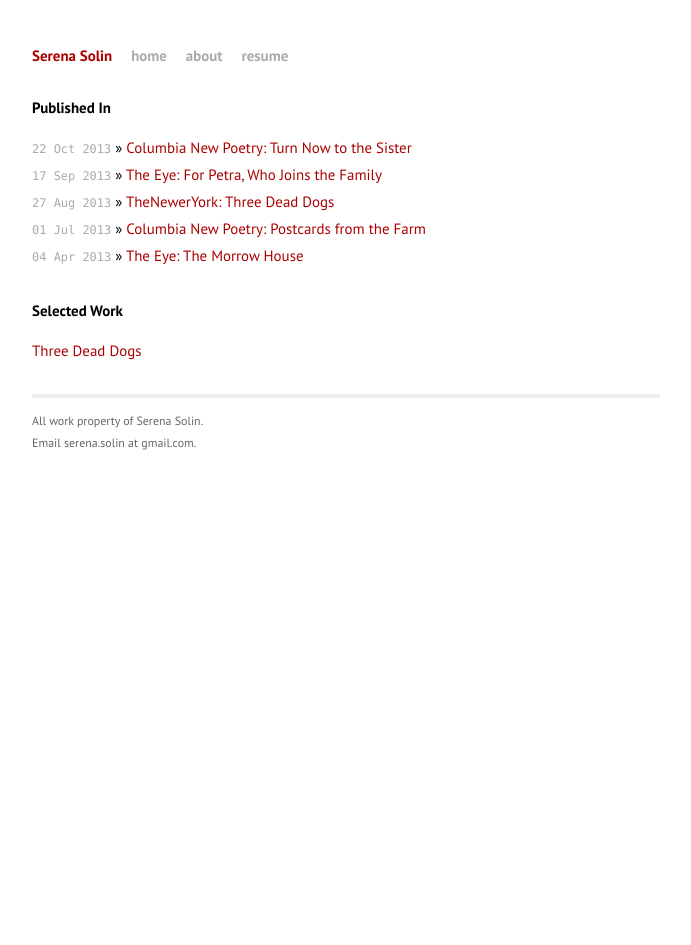
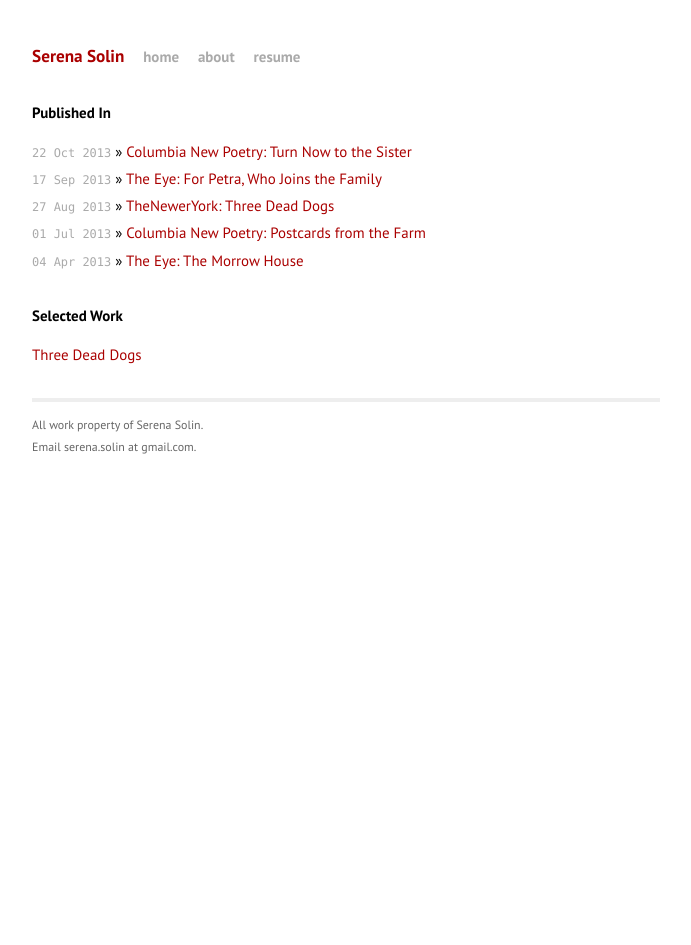
Before and after one commit to benkogan/serena, a Jekyll site: the page built from index.html, in a window 1280 px wide. Shown: the whole page, without its empty margins (294-985 px from the left). Built offline with Jekyll 4.4.1, drawn with Linux system fonts in a browser that asks for light colours; some web fonts are replaced; Markdown is read by kramdown in place of the engine named in the settings.

Commit message:
Pls fix it pls

```diff
--- a/css/main.css
+++ b/css/main.css
@@ -78,6 +78,7 @@ a:visited { color: #a00; }
 }
 
 .title {
+  font-size: 115%;
   display: inline-block;
   margin-bottom: 2em;
 }
```
